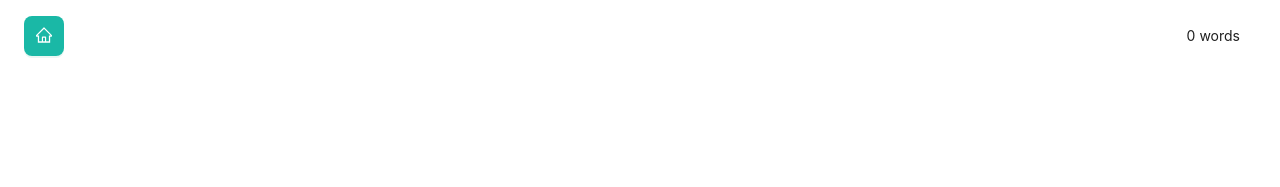
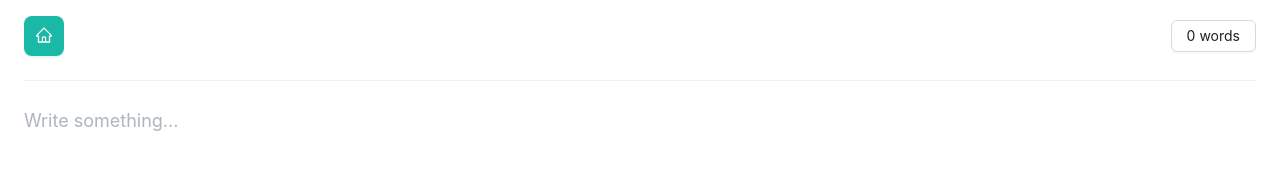
Before and after one commit to binhle3920/utilee.app, a React (Vite) app: page /note in a window 1280 px wide. Shown: the top 187 px of the page. Built offline with nearby package versions, Linux system fonts and the light colour scheme; a web font is replaced by a local one.

Commit message:
feat(tools): add placeholder extension to note tool and enhance lorem generator with copy functionality

```diff
--- a/package.json
+++ b/package.json
@@ -19,6 +19,7 @@
     "@ant-design/icons": "^5.6.0",
     "@ant-design/pro-components": "^2.8.4",
     "@tailwindcss/vite": "^4.0.3",
+    "@tiptap/extension-placeholder": "^2.12.0",
     "@tiptap/pm": "^2.12.0",
     "@tiptap/react": "^2.12.0",
     "@tiptap/starter-kit": "^2.12.0",
--- a/src/containers/tools/lorem-generator/index.tsx
+++ b/src/containers/tools/lorem-generator/index.tsx
@@ -1,5 +1,5 @@
-import { HomeOutlined, UnorderedListOutlined } from '@ant-design/icons';
-import { Button, Dropdown, Flex, Input, InputNumber, Typography } from 'antd';
+import { CopyOutlined, HomeOutlined, UnorderedListOutlined } from '@ant-design/icons';
+import { App, Button, Divider, Dropdown, Flex, Input, InputNumber, Typography } from 'antd';
 import { loremIpsum } from 'lorem-ipsum';
 import { useEffect, useState } from 'react';
 import { useNavigate } from 'react-router-dom';
@@ -11,6 +11,8 @@ const LoremIpsumGeneratorScreen = () => {
   const [count, setCount] = useState<number>(1);
   const [units, setUnits] = useState<'paragraph' | 'sentence' | 'word'>('paragraph');
   const [note, setNote] = useState<string>('');
+
+  const { message } = App.useApp();
 
   const navigate = useNavigate();
 
@@ -29,6 +31,12 @@ const LoremIpsumGeneratorScreen = () => {
       })
     );
   }, [count, units]);
+
+  const onCopy = (e: React.MouseEvent<HTMLDivElement>) => {
+    e.stopPropagation();
+    navigator.clipboard.writeText(note);
+    message.success('Copied to clipboard');
+  };
 
   return (
     <Container className='py-4'>
@@ -53,16 +61,21 @@ const LoremIpsumGeneratorScreen = () => {
             </Button>
           </Dropdown>
         </Flex>
+
+        <Button type='default' shape='circle' icon={<CopyOutlined />} onClick={onCopy} />
       </Flex>
 
+      <Divider />
+
+      <div onClick={onCopy}>
         <Input.TextArea
           value={note}
-        onChange={(e) => setNote(e.target.value)}
           rows={10}
-        className='mt-4!'
+          className='cursor-copy! bg-white! hover:text-gray-500!'
           autoSize
           style={{ fontSize: 16, minHeight: 16 * 10 * 1.5, color: '#111' }}
         />
+      </div>
     </Container>
   );
 };
--- a/src/containers/tools/note/index.css
+++ b/src/containers/tools/note/index.css
@@ -18,3 +18,11 @@
 .ant-input-group-addon {
   border: none;
 }
+
+.tiptap p.is-empty::before {
+  color: #adb5bd;
+  content: attr(data-placeholder);
+  float: left;
+  height: 0;
+  pointer-events: none;
+}
--- a/src/containers/tools/note/index.tsx
+++ b/src/containers/tools/note/index.tsx
@@ -1,7 +1,8 @@
 import { HomeOutlined } from '@ant-design/icons';
+import Placeholder from '@tiptap/extension-placeholder';
 import { useEditor, EditorContent } from '@tiptap/react';
 import StarterKit from '@tiptap/starter-kit';
-import { Button, Flex, Typography } from 'antd';
+import { Button, Divider, Flex, Typography } from 'antd';
 import { useEffect, useState } from 'react';
 import { useNavigate } from 'react-router-dom';
 
@@ -11,7 +12,12 @@ import Route from '../../../utils/constants/route';
 import './index.css';
 
 // Extensions array
-const extensions = [StarterKit];
+const extensions = [
+  StarterKit,
+  Placeholder.configure({
+    placeholder: 'Write something...'
+  })
+];
 
 const ToolsNoteScreen = () => {
   const [countingType, setCountingType] = useState<'words' | 'characters'>('words');
@@ -21,10 +27,11 @@ const ToolsNoteScreen = () => {
 
   const editor = useEditor({
     extensions,
+    editable: true,
     content: '',
     editorProps: {
       attributes: {
-        class: 'prose prose-sm sm:prose-base lg:prose-lg xl:prose-2xl focus:outline-none'
+        class: 'prose prose-sm sm:prose-base lg:prose-lg focus:outline-none min-w-full'
       }
     },
     onUpdate: ({ editor }) => {
@@ -65,19 +72,13 @@ const ToolsNoteScreen = () => {
     setCountingType(countingType === 'words' ? 'characters' : 'words');
   };
 
-  useEffect(() => {
-    if (editor) {
-      editor.setEditable(true);
-    }
-  }, [editor]);
-
   return (
     <Container className='py-4'>
       <Flex justify='space-between' align='center' gap={8}>
         <Button type='primary' icon={<HomeOutlined />} size='large' onClick={() => navigate(Route.DASHBOARD)} />
 
         <Flex align='center' gap={8}>
-          <Button onClick={onCountingTypeChange} type='text'>
+          <Button onClick={onCountingTypeChange} type='default'>
             <Typography.Text>
               {countingType === 'words' ? length : (editor?.getText().length ?? 0)} {countingType}
             </Typography.Text>
@@ -85,11 +86,9 @@ const ToolsNoteScreen = () => {
         </Flex>
       </Flex>
 
-      <Flex className='w-full' justify='center' align='center'>
-        <div className='max-w-[800px] w-full mt-4'>
-          <EditorContent editor={editor} />
-        </div>
-      </Flex>
+      <Divider />
+
+      <EditorContent editor={editor} className='w-full h-full' />
     </Container>
   );
 };
```
Also changed, not shown: 1 other file (tests, documents, lock files or other folders). Lines whose indentation alone changed are shown as unchanged.
